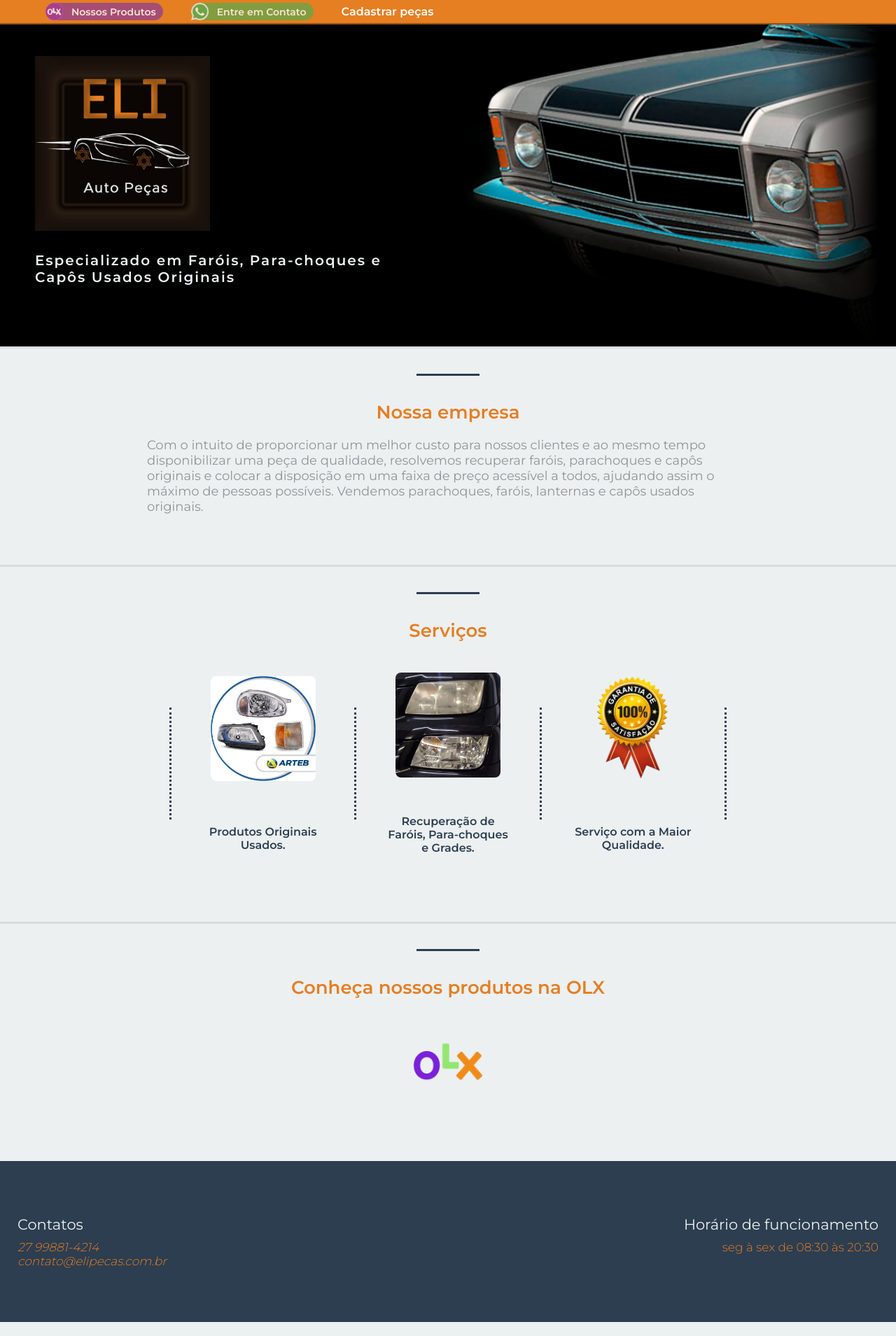
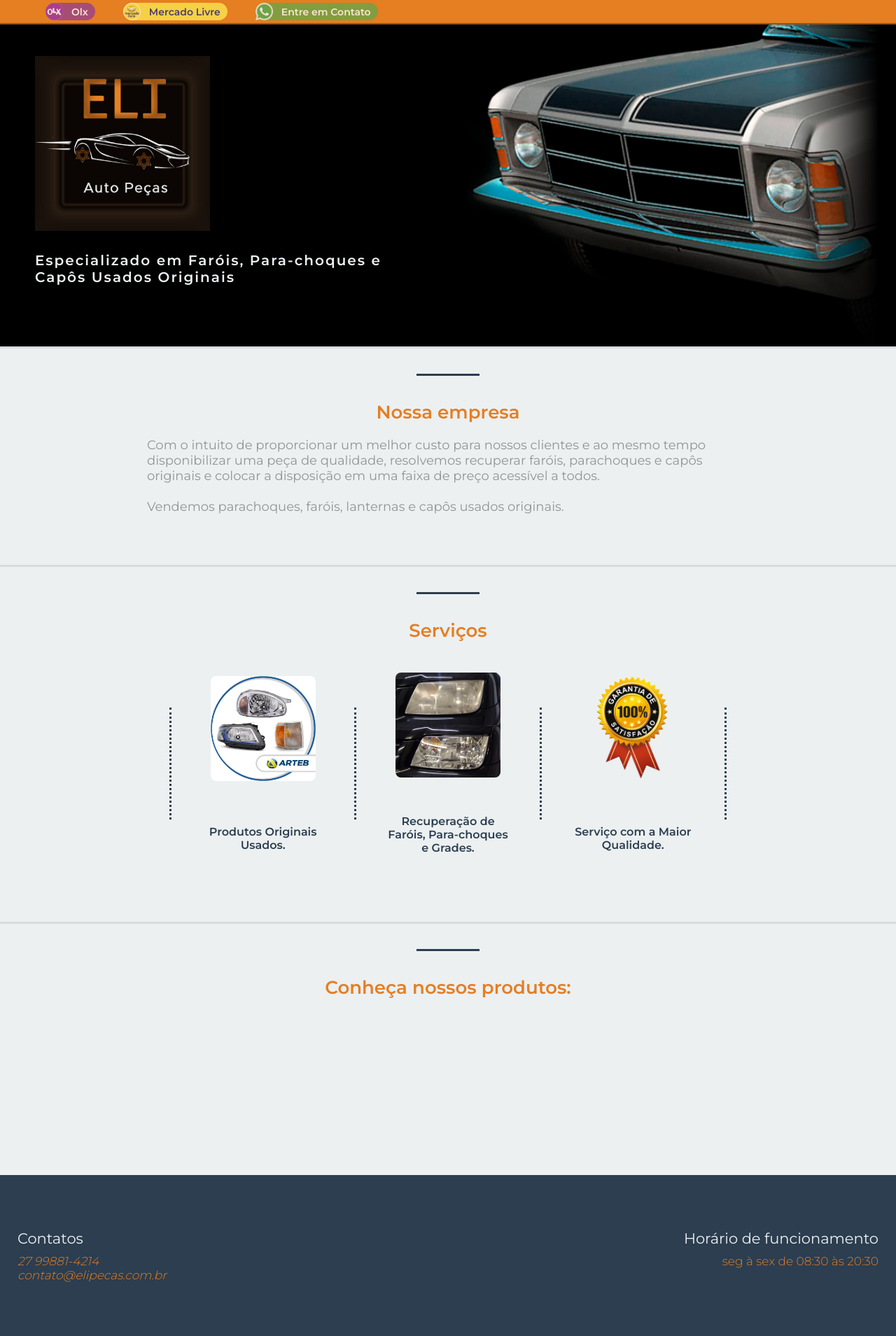
Before and after one commit to leandrosani/leandrocs1.github.io, a PHP site: page / in a window 1280 px wide. Shown: the whole page at 70% size. Run offline with PHP 8.4, Linux system fonts and the light colour scheme.

Commit message:
atualizacao elipecas site

```diff
--- a/projetos/site eliPecas/css/style.css
+++ b/projetos/site eliPecas/css/style.css
@@ -16,6 +16,24 @@
 body{
     height: 100%;
     width: 100%;
+}
+
+[data-anime]{
+    opacity: 0;
+    transition: .3s;
+}
+
+[data-anime="left"]{
+    transform: translate3d(-50px, 0, 0);
+}
+
+[data-anime="top"]{
+    transform: translate3d(0, -50px, 0);
+}
+
+[data-anime].animate {
+    opacity: 1;
+    transform: translate3d(0px, 0px, 0px);
 }
 
 a{
@@ -104,7 +122,8 @@
 }
 
 .link1,
-.link2{
+.link2,
+.link3{
     padding-right: 10px;
     border-radius: 15px;
     font-weight: 600;
@@ -114,7 +133,8 @@
 }
 
 .link1:hover,
-.link2:hover{
+.link2:hover,
+.link3:hover{
     opacity: 1;
     transition: 0.3s;
 }
@@ -125,6 +145,11 @@
 
 .link2{
     background-color: rgba(76, 175, 80, 0.8);
+}
+
+.link3{
+    background-color: rgba(255, 281, 89, 0.8);
+    color: rgb(37,46,124);
 }
 
 header{
@@ -145,6 +170,14 @@
 .header1 .logo-olx{
     background-image: url("../imagens/logoOlx.png");
     justify-self: flex-end;
+
+}
+
+.header1 .logo-ml{
+    background-image: url("../imagens/logoMl.png");
+    justify-self: flex-end;
+    border: 1px solid white;
+    border-radius: 50%;
 }
 
 .header1 .logo-whatsapp{
@@ -153,6 +186,7 @@
 }
 
 .header1 .logo-olx,
+.logo-ml,
 .header1 .logo-whatsapp{
     height: 25px;
     width: 25px;
@@ -343,11 +377,11 @@
 }
 
 .icon-olx{
-    background-image: url("imagens/logoOlxGrande.png");
+    background-image: url("../imagens/logoOlxGrande.png");
 }
 
 .icon-ml{
-    background-image: url("imagens/logoMl.png");
+    background-image: url("../imagens/logoMl.png");
 }
 
 footer{
@@ -403,7 +437,8 @@
     }
 
     .link1,
-    .link2{
+    .link2,
+    .link3{
         font-size: 8px;
         opacity: 1;
     }
--- a/projetos/site eliPecas/index.html
+++ b/projetos/site eliPecas/index.html
@@ -23,13 +23,13 @@
 
         <div class="linha"></div>
             <div class="container-flex--center">
-                <div class="chamada">
-                    <div class="chamada-titulo">Nossa empresa</div>
+                <div class="chamada" data-anime="left">
+                    <div class="chamada-titulo" data-anime="top">Nossa empresa</div>
                     <div class="chamada-texto">
                         Com o intuito de proporcionar um melhor custo para nossos
                         clientes e ao mesmo tempo disponibilizar uma peça de qualidade, resolvemos recuperar
                         faróis, parachoques e capôs originais e colocar a disposição em uma faixa de preço
-                        acessível a todos, ajudando assim o máximo de pessoas possíveis.
+                        acessível a todos.<br><br>
                         Vendemos parachoques, faróis, lanternas e capôs usados originais.
                     </div>
                 </div>
@@ -40,8 +40,8 @@
         <div class="linha"></div>
             <div class="container-flex--center">
                 <div class="chamada">
-                    <div class="chamada-titulo">Serviços</div>
-                    <div class="wrap-servicos">
+                    <div class="chamada-titulo" >Serviços</div>
+                    <div class="wrap-servicos" data-anime="left">
 
                         <div class="linha-1"></div>
                         <div class="linha-1-horizontal"></div>
@@ -91,10 +91,12 @@
         <div class="linha"></div>
             <div class="container-flex--center">
                 <div class="chamada">
-                    <div class="chamada-titulo">Conheça nossos produtos na OLX</div>
-                    <div class="chamada-icons">
+                    <div class="chamada-titulo">Conheça nossos produtos:</div>
+                    <div class="chamada-icons" data-anime="left">
                         <a href="https://www.olx.com.br/perfil/eli-pecas-701c49fd" target="_blank" class="icon-olx"></a>
+                        <a href="https://www.mercadolivre.com.br/perfil/ELII+PE%25C3%2587AS" target="_blank" class="icon-ml"></a>
                     </div>
+
                 </div>
             </div>
     </section>
@@ -107,7 +109,6 @@
     <div class="arrow-top"></div>
 
     <script src="./scripts/script.js"></script>
-    <script src="./scripts/cadastro.js"></script>
 
 </body>
 </html>
--- a/projetos/site eliPecas/scripts/header.js
+++ b/projetos/site eliPecas/scripts/header.js
@@ -6,23 +6,26 @@
             <div class="cursor-pointer">
                 <a class="link1" target="_blank" href="https://www.olx.com.br/perfil/eli-pecas-701c49fd">
                     <div class="logo-olx">  <!-- imagem css-->  </div>
-                    <div class="frase-olx">Nossos Produtos</div>
+                    <div class="frase-olx">Olx</div>
 
                 </a>
             </div>
+
+            <div class="cursor-pointer">
+                <a class="link3" target="_blank" href="https://www.mercadolivre.com.br/perfil/ELII+PE%25C3%2587AS">
+                    <div class="logo-ml">  <!-- imagem css-->  </div>
+                    <div class="frase-olx">Mercado Livre</div>
+
+                </a>
+            </div>
+
             <div class="cursor-pointer">
                 <a class="link2" target="_blank" href="https://wa.me/5527998814214">
                     <div class="logo-whatsapp">  <!-- imagem css-->  </div>
                     <div class="numero-whatsapp">Entre em Contato</div>
                 </a>
             </div>
-            <div class="cursor-pointer">
-                <a class="link3" target="_blank" href="cadastro.html">
-                    <div>  <!-- imagem css-->  </div>
-                    <div class="frase-olx">Cadastrar peças</div>
 
-                </a>
-            </div>
         </div>
     </div>
 
@@ -30,7 +33,7 @@
         <div class="container">
             <div class="header3-bg">
                 <div class="gradient-bg--right">
-                    <div class="chamada">
+                    <div class="chamada" data-anime="top">
                         <div class="container-flex--start">
                             <div class="logo">
                             <a href="index.html">
--- a/projetos/site eliPecas/scripts/script.js
+++ b/projetos/site eliPecas/scripts/script.js
@@ -36,3 +36,28 @@
     frase1.style.display = 'none';
     frase2.style.display = 'none';
 }
+
+//Animação enter
+
+const target = document.querySelectorAll('[data-anime]');
+const animationClass = 'animate';
+
+function animeScroll() {
+    const windowTop = window.scrollY + ((window.innerHeight * 3) / 4);  //descobrir posição do scroll = window.scrollY;
+        target.forEach(function(element){
+            if((windowTop) > element.offsetTop){
+                element.classList.add(animationClass);
+            }else{
+                element.classList.remove(animationClass);
+            }
+    });
+}
+
+animeScroll();
+
+//verificar se tem alguma animação, se nao existir ele não executará;
+if(target.length){
+    window.addEventListener('scroll', ()=>{
+        animeScroll();
+    });
+};
```
